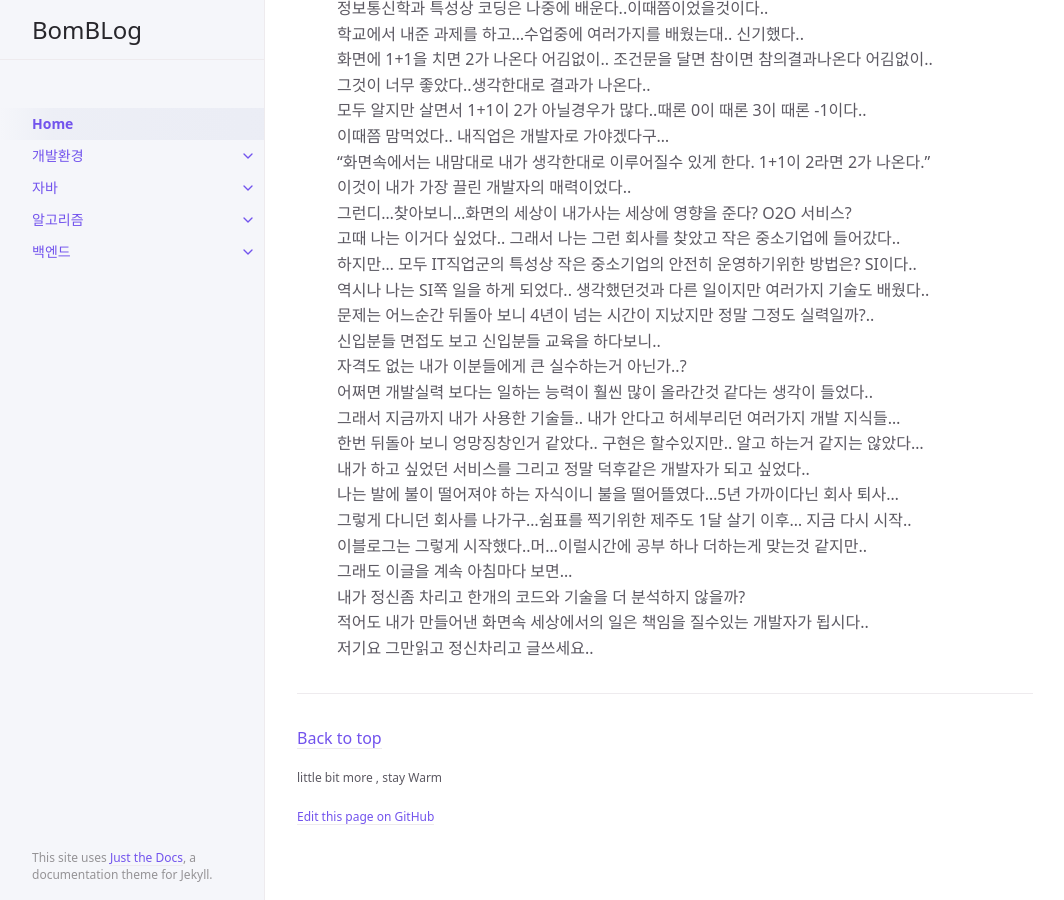
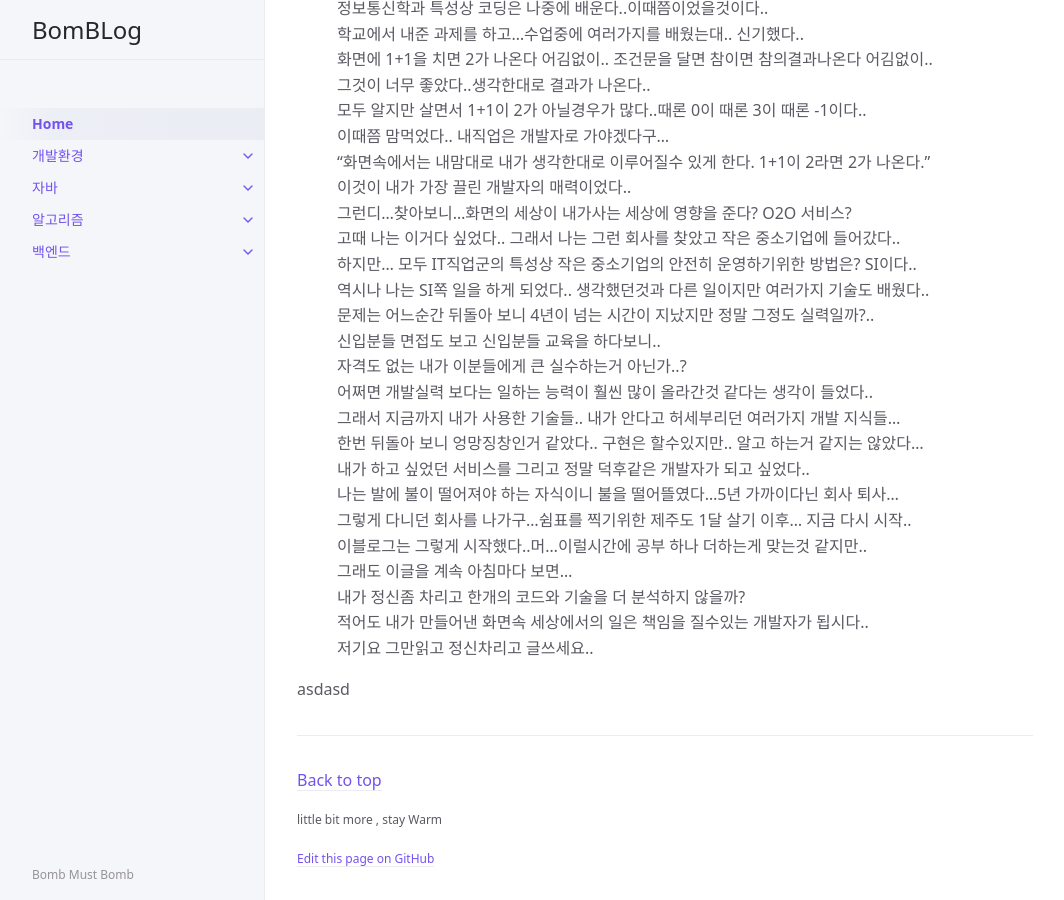
Before and after one commit to yongBomb90/yongBomb90.github.io, a Jekyll site: the page built from index.md, in a window 1280 px wide and 900 px high, scrolled down 663 px. Shown: the whole window, without its empty margins (107-1171 px from the left). Built offline with Jekyll 4.4.1, drawn with Linux system fonts in a browser that asks for light colours; comment, search, counter and statistics services are not loaded; part of the change alters nothing that is shown.

Commit message:
no message

```diff
--- a/_config.yml
+++ b/_config.yml
@@ -16,8 +16,8 @@
 title: BomBLog
 description: 개발자 박용범의 개발 LOG
 baseurl: "/" # the subpath of your site, e.g. /blog
-url: "https://yongbomb90.github.io" # the base hostname & protocol for your site, e.g. http://example.com
-# url: "http://127.0.0.1:4000" # the base hostname & protocol for your site, e.g. http://example.com
+#url: "https://yongbomb90.github.io" # the base hostname & protocol for your site, e.g. http://example.com
+url: "http://127.0.0.1:4000" # the base hostname & protocol for your site, e.g. http://example.com
 
 permalink: pretty
 exclude: ["node_modules/", "*.gemspec", "*.gem", "Gemfile", "Gemfile.lock", "package.json", "package-lock.json",  "script/", "LICENSE.txt", "lib/", "bin/", "README.md", "Rakefile"
@@ -123,6 +123,4 @@ compress_html:
   profile: false
   # ignore:
   #   envs: all
-disqus:
-  comments: true
-  shortname: 'https-yongbomb90-github-io'
+disqus_shortname: https-yongbomb90-github-io
--- /dev/null
+++ b/_includes/disqus.html
@@ -0,0 +1,21 @@
+<div>asdasd</div>
+  <div id="disqus_thread"></div>
+  <script>
+    /**
+    *  RECOMMENDED CONFIGURATION VARIABLES: EDIT AND UNCOMMENT THE SECTION BELOW TO INSERT DYNAMIC VALUES FROM YOUR PLATFORM OR CMS.
+    *  LEARN WHY DEFINING THESE VARIABLES IS IMPORTANT: https://disqus.com/admin/universalcode/#configuration-variables    */
+    /*
+    var disqus_config = function () {
+    this.page.url = PAGE_URL;  // Replace PAGE_URL with your page's canonical URL variable
+    this.page.identifier = PAGE_IDENTIFIER; // Replace PAGE_IDENTIFIER with your page's unique identifier variable
+    };
+    */
+    (function() { // DON'T EDIT BELOW THIS LINE
+    var d = document, s = d.createElement('script');
+    s.src = 'https://https-yongbomb90-github-io.disqus.com/embed.js';
+    s.setAttribute('data-timestamp', +new Date());
+    (d.head || d.body).appendChild(s);
+    })();
+  </script>
+  <noscript>Please enable JavaScript to view the <a href="https://disqus.com/?ref_noscript">comments powered by Disqus.</a></noscript>
+  <script id="dsq-count-scr" src="//https-yongbomb90-github-io.disqus.com/count.js" async></script>
--- a/_layouts/default.html
+++ b/_layouts/default.html
@@ -66,8 +66,11 @@ layout: table_wrappers
       {% endif %}
     </nav>
     <footer class="site-footer">
+       Bomb Must Bomb
+    </footer>
+    <!-- <footer class="site-footer">
       This site uses <a href="https://github.com/pmarsceill/just-the-docs">Just the Docs</a>, a documentation theme for Jekyll.
-    </footer>
+    </footer> -->
   </div>
   <div class="main" id="top">
     <div id="main-header" class="main-header">
@@ -150,6 +153,8 @@ layout: table_wrappers
           </ul>
         {% endif %}
 
+        {%- include disqus.html -%}
+
         {% capture footer_custom %}
           {%- include footer_custom.html -%}
         {% endcapture %}
```
